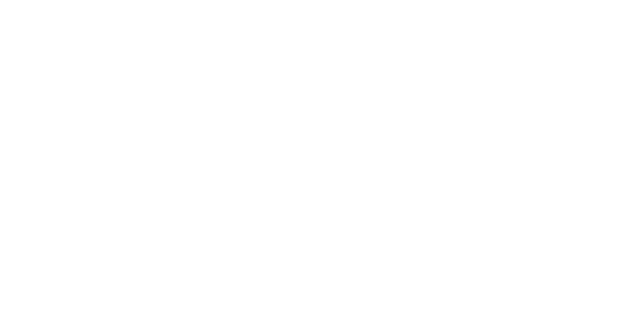
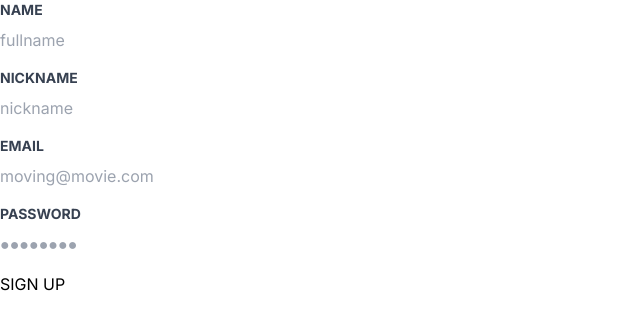
Before and after one commit to KU-EWG-SWE-2024-1-TEAM1/project, a Next.js app in the folder fe/: page /signup in a window 1280 px wide. Shown: the top 330 px of the page, without its empty margins (0-640 px from the left). Built offline with nearby package versions, Linux system fonts and the light colour scheme.

Commit message:
feat.회원가입 폼

```diff
--- a/fe/app/signup/page.jsx
+++ b/fe/app/signup/page.jsx
@@ -1,7 +1,71 @@
-import React from "react";
+"use client";
+
+import Button from "@/components/button";
+import InputForm from "@/components/inputForm";
+import React, { useState } from "react";
 
 const SignUp = () => {
-  return <div></div>;
+  const [inputs, setInputs] = useState({
+    fullName: "",
+    nickName: "",
+    email: "",
+    password: "",
+  });
+
+  const handleChange = (e) => {
+    const { name, value } = e.target;
+    const newInputs = { ...inputs };
+    newInputs[name] = value;
+    setInputs(newInputs);
+  };
+
+  const handleSignUp = (e) => {
+    e.preventDefault();
+    console.log(inputs);
+  };
+
+  return (
+    <>
+      {/* <header>Sign Up</header> */}
+      <form>
+        <InputForm
+          label="NAME"
+          type="text"
+          name="fullName"
+          placeholder="fullname"
+          value={inputs.fullName}
+          onChange={handleChange}
+        />
+        <InputForm
+          label="NICKNAME"
+          type="text"
+          name="nickName"
+          placeholder="nickname"
+          value={inputs.nickName}
+          onChange={handleChange}
+        />
+        <InputForm
+          label="EMAIL"
+          type="email"
+          name="email"
+          placeholder="moving@movie.com"
+          value={inputs.email}
+          onChange={handleChange}
+        />
+        <InputForm
+          label="PASSWORD"
+          type="password"
+          name="password"
+          placeholder="●●●●●●●●"
+          value={inputs.password}
+          onChange={handleChange}
+        />
+        <Button type="submit" onClick={handleSignUp}>
+          SIGN UP
+        </Button>
+      </form>
+    </>
+  );
 };
 
 export default SignUp;
```
